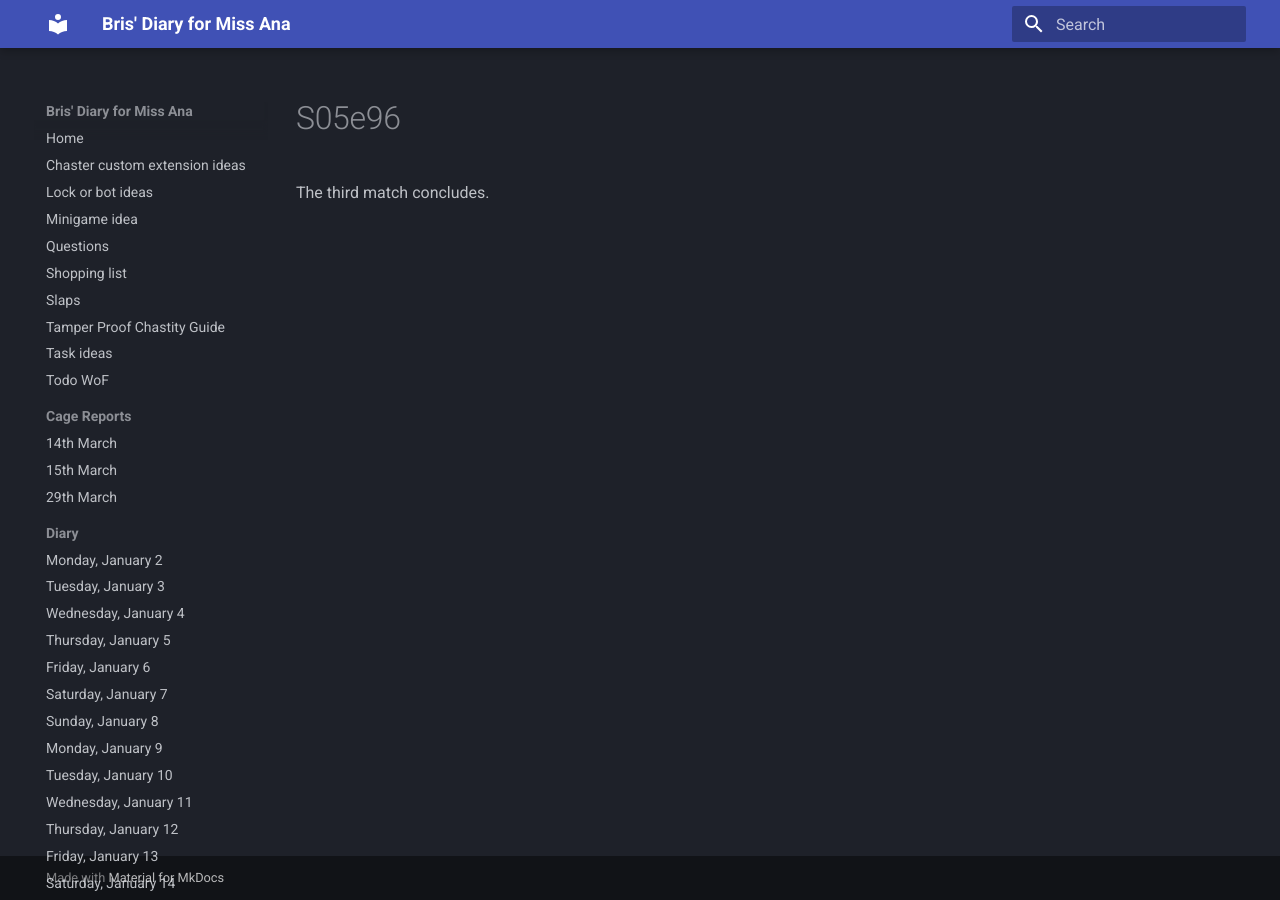
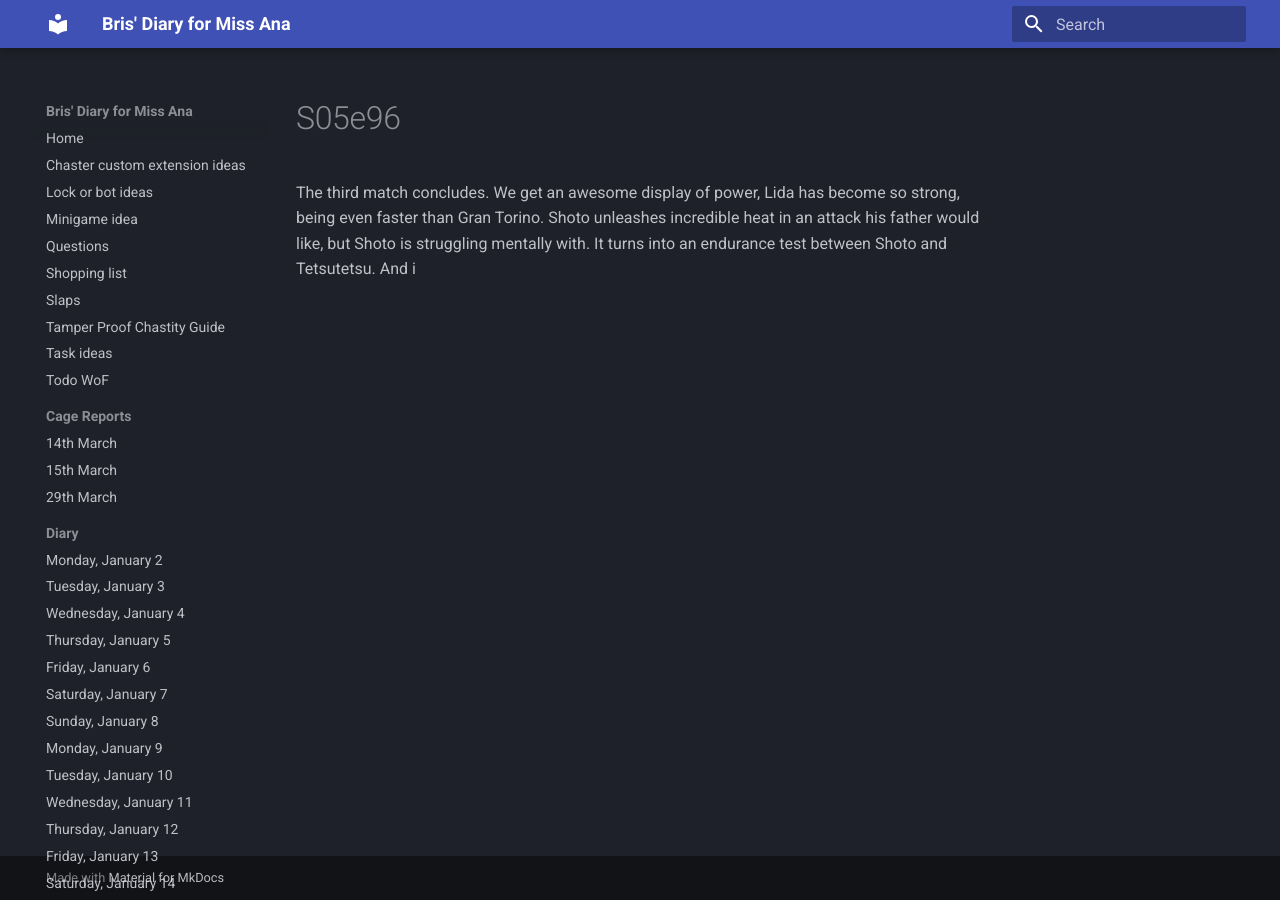
Before and after one commit to bris00/DFMA, an MkDocs documentation site: the page built from diary/Series/My Hero Academia/s05e96.md, in a window 1280 px wide. Built offline with MkDocs 1.6.1 and Material for MkDocs 9.7.7, drawn with Linux system fonts in a browser that asks for light colours.

Commit message:
vault backup: 2023-04-20 23:37:33
Affected files:
diary/Series/My Hero Academia/s05e96.md

```diff
--- a/diary/Series/My Hero Academia/s05e96.md
+++ b/diary/Series/My Hero Academia/s05e96.md
@@ -1 +1 @@
-The third match concludes.
+The third match concludes. We get an awesome display of power, Lida has become so strong, being even faster than Gran Torino. Shoto unleashes incredible heat in an attack his father would like, but Shoto is struggling mentally with. It turns into an endurance test between Shoto and Tetsutetsu. And i
```
